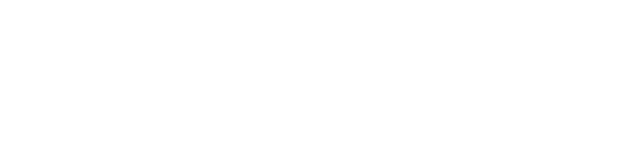
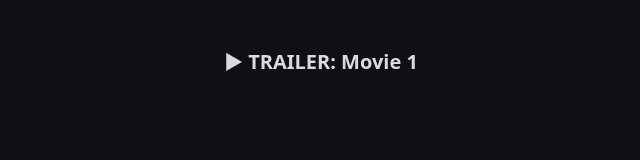
Before and after one commit to LeoRoblox/fnaffilm.de, a plain HTML site: page index.html in a window 1280 px wide. Shown: the whole page, without its empty margins (319-959 px from the left). Drawn offline with Linux system fonts and the light colour scheme.

Commit message:
Refactor index.html structure and styles

```diff
--- a/index.html
+++ b/index.html
@@ -1,29 +1,19 @@
-<!-- Trailer Link -->
-<div class="trailer-link-container">
-  <a href="#" id="openTrailer" class="trailer-link">▶ TRAILER: Movie 1</a>
-</div>
-
-<!-- Video Container im iOS-Glass-Frame -->
-<div class="video-frame" id="videoFrame">
-  <div class="iframe-container">
-    <iframe
-      id="trailerIframe"
-      src=""
-      title="FNAF Movie Trailer"
-      allow="accelerometer; autoplay; clipboard-write; encrypted-media; gyroscope; picture-in-picture"
-      allowfullscreen>
-    </iframe>
-  </div>
-</div>
+<!DOCTYPE html>
+<html lang="de">
+<head>
+  <meta charset="UTF-8">
+  <title>Trailer Test</title>
+  <meta name="viewport" content="width=device-width, initial-scale=1.0">
 
   <style>
-/* Trailer Link Style */
+  /* Trailer Link */
   .trailer-link-container {
-  margin-top: 20px;
+    margin-top: 40px;
+    text-align: center;
   }
 
   .trailer-link {
-  font-size: 18px;
+    font-size: 20px;
     font-weight: 600;
     color: #ffffff;
     text-decoration: none;
@@ -36,12 +26,21 @@
     opacity: 1;
   }
 
+  body {
+    background: #0f0f14;
+    color: white;
+    font-family: system-ui, -apple-system, BlinkMacSystemFont, sans-serif;
+    display: flex;
+    flex-direction: column;
+    align-items: center;
+  }
+
   /* Video Glass Frame (iOS Style + Animation) */
   .video-frame {
     margin-top: 24px;
     width: 90%;
     max-width: 800px;
-  aspect-ratio: 16/9;
+    aspect-ratio: 16 / 9;
     border-radius: 28px;
     background: rgba(255, 255, 255, 0.15);
     backdrop-filter: blur(36px) saturate(180%);
@@ -53,7 +52,6 @@
     display: none;
   }
 
-/* Animation wird NUR nach Klick aktiviert */
   .video-frame.active {
     display: block;
     animation: videoAppear 1.8s cubic-bezier(.2,.8,.2,1) forwards;
@@ -81,20 +79,42 @@
 
   .iframe-container iframe {
     position: absolute;
-  top:0;
-  left:0;
+    top: 0;
+    left: 0;
     width: 100%;
     height: 100%;
     border: none;
   }
   </style>
+</head>
 
+<body>
+
+  <!-- Trailer Link -->
+  <div class="trailer-link-container">
+    <a href="#" id="openTrailer" class="trailer-link">▶ TRAILER: Movie 1</a>
+  </div>
+
+  <!-- Video Container -->
+  <div class="video-frame" id="videoFrame">
+    <div class="iframe-container">
+      <iframe
+        id="trailerIframe"
+        src=""
+        title="FNAF Movie Trailer"
+        allow="accelerometer; autoplay; clipboard-write; encrypted-media; gyroscope; picture-in-picture"
+        allowfullscreen>
+      </iframe>
+    </div>
+  </div>
+
+  <!-- SCRIPT AM ENDE (WICHTIG FÜR GITHUB PAGES) -->
   <script>
     const trailerLink = document.getElementById("openTrailer");
     const videoFrame = document.getElementById("videoFrame");
     const trailerIframe = document.getElementById("trailerIframe");
 
-trailerLink.addEventListener("click", function(e) {
+    trailerLink.addEventListener("click", function (e) {
       e.preventDefault();
 
       if (!videoFrame.classList.contains("active")) {
@@ -103,3 +123,6 @@ trailerLink.addEventListener("click", function(e) {
       }
     });
   </script>
+
+</body>
+</html>
```
Lines whose indentation alone changed are shown as unchanged.
